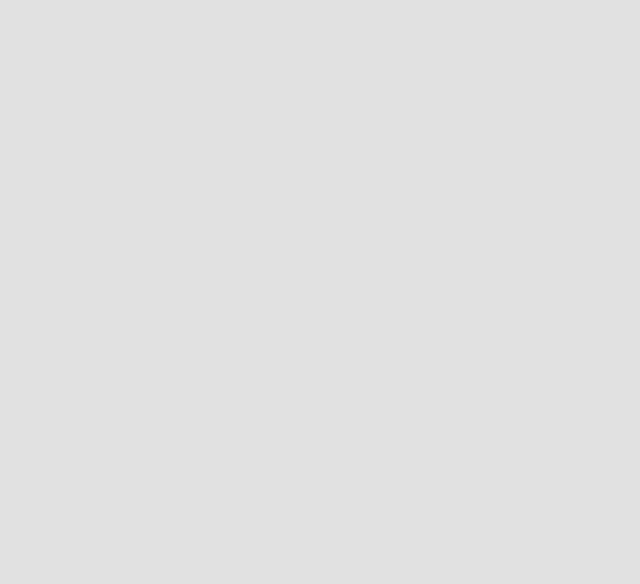
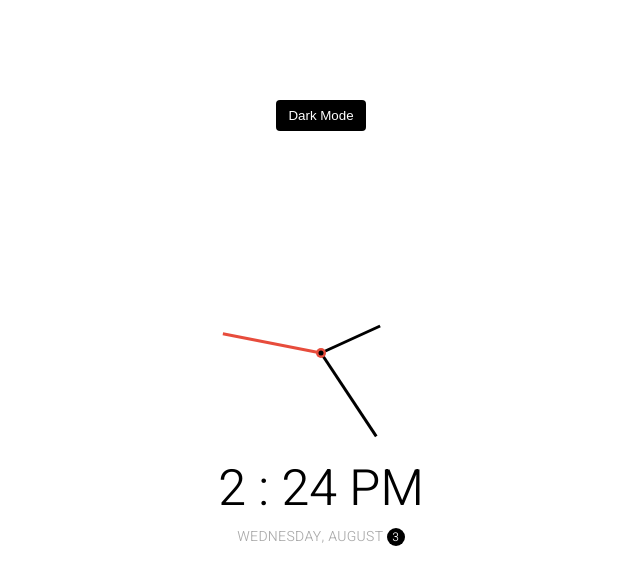
Before and after one commit to aisling-dwyer/50-projects-50-days, a plain HTML site: page day19/index.html in a window 1280 px wide. Shown: the whole page, without its empty margins (319-959 px from the left). Drawn offline with Linux system fonts and the light colour scheme; a web font is replaced by a local one.

Commit message:
day 19 clock functionality with dark/light mode

```diff
--- a/day19/index.html
+++ b/day19/index.html
@@ -5,9 +5,21 @@
     <meta http-equiv="X-UA-Compatible" content="IE=edge">
     <meta name="viewport" content="width=device-width, initial-scale=1.0">
     <link rel="stylesheet" href="style.css">
-    <title>Document</title>
+    <title>Theme Clock</title>
 </head>
 <body>
+    <button class="toggle">Dark Mode</button>
+    <div class="clock-container">
+        <div class="clock">
+            <div class="needle hour"></div>
+            <div class="needle minute"></div>
+            <div class="needle second"></div>
+            <div class="center-point"></div>
+        </div>
+
+        <div class="time"></div>
+        <div class="date"></div>
+    </div>
     <script src="script.js"></script>
 </body>
 </html>
--- a/day19/script.js
+++ b/day19/script.js
@@ -0,0 +1,53 @@
+const hourEl = document.querySelector('.hour')
+const minuteEl = document.querySelector('.minute')
+const secondEl = document.querySelector('.second')
+const timeEl = document.querySelector('.time')
+const dateEl = document.querySelector('.date')
+const toggleEl = document.querySelector('.toggle')
+
+const days = ["Sunday", "Monday", "Tuesday", "Wednesday", "Thursday", "Friday", "Saturday"];
+const months = ["January", "February", "March", "April", "May", "June", "July", "August", "September", "October", "November", "December"];
+
+toggleEl.addEventListener('click', (e) => {
+    const html = document.querySelector('html')
+
+    if(html.classList.contains('dark')){
+        html.classList.remove('dark')
+        e.target.innerHTML = 'Dark Mode'
+    } else {
+        html.classList.add('dark')
+        e.target.innerHTML = 'Light Mode'
+    }
+})
+
+function setTime() {
+    const time = new Date();
+
+    const month = time.getMonth()
+    const date = time.getDate()
+    const day = time.getDay()
+    const hours = time.getHours()
+    const hoursForClock = hours % 12
+    const minutes = time.getMinutes()
+    const seconds = time.getSeconds()
+    const ampm = hours >= 12 ? 'PM' : 'AM'
+
+    hourEl.style.transform = `translate(-50%, -100%) rotate(${scale(hoursForClock, 0, 11, 0, 360)}deg)`
+
+    minuteEl.style.transform = `translate(-50%, -100%) rotate(${scale(minutes, 0, 59, 0, 360)}deg)`
+
+    secondEl.style.transform = `translate(-50%, -100%) rotate(${scale(seconds, 0, 59, 0, 360)}deg)`
+
+    timeEl.innerHTML = `${hoursForClock} : ${ minutes < 10 ? `0${minutes}` : minutes} ${ampm}`
+    dateEl.innerHTML = `${days[day]}, ${months[month]} <span class="circle"> ${date} </date>`
+}
+
+const scale = (num, in_min, in_max, out_min, out_max) => {
+    return (num - in_min) * (out_max - out_min) / (in_max - in_min) + out_min;
+}
+
+
+
+setTime()
+
+setInterval(setTime, 1000)
--- a/day19/style.css
+++ b/day19/style.css
@@ -1,12 +1,30 @@
-@import url('https://fonts.googleapis.com/css2?family=Muli&display=swap');
+@import url('https://fonts.googleapis.com/css?family=Heebo:300&display=swap');
 
 * {
     box-sizing: border-box;
 }
 
+:root {
+    --primary-color: #000;
+    --secondary-color: #fff;
+}
+
+html {
+    transition: all 0.5s ease-in;
+}
+
+html.dark {
+    --primary-color: #fff;
+    --secondary-color: #333;
+}
+
+html.dark {
+    background-color: #111;
+    color: var(--primary-color);
+}
+
 body {
-    background-color: #e1e1e1;
-    font-family: 'Muli', sans-serif;
+    font-family: 'Heebo', sans-serif;
     display: flex;
     align-items: center;
     justify-content: center;
@@ -16,3 +34,106 @@ body {
     margin: 0;
 
 }
+
+.toggle {
+    cursor: pointer;
+    background-color: var(--primary-color);
+    color: var(--secondary-color);
+    border: 0;
+    border-radius: 4px;
+    padding: 8px 12px;
+    position: absolute;
+    top: 100px;
+}
+
+.toggle:focus {
+    outline: none;
+}
+
+.clock-container {
+    display: flex;
+    flex-direction: column;
+    justify-content: space-between;
+    align-items: center;
+}
+
+.clock {
+    position: relative;
+    width: 200px;
+    height: 200px;
+}
+
+.needle {
+    background-color: var(--primary-color);
+    position: absolute;
+    top: 50%;
+    left: 50%;
+    height: 65px;
+    width: 3px;
+    transform-origin: bottom center;
+    transition: all 0.5s ease-in;
+}
+
+.needle.hour {
+    transform: translate(-50%, -100%) rotate(0deg);
+}
+
+.needle.minute {
+    transform: translate(-50%, -100%) rotate(0deg);
+    height: 100px;
+}
+
+.needle.second {
+    transform: translate(-50%, -100%) rotate(0deg);
+    height: 100px;
+    background-color: #e74c3c;
+}
+
+.center-point {
+    background-color: #e74c3c;
+    width: 10px;
+    height: 10px;
+    position: absolute;
+    top: 50%;
+    left: 50%;
+    transform: translate(-50%, -50%);
+    border-radius: 50%;
+}
+
+
+.center-point::after {
+    content: '';
+    background-color: var(--primary-color);
+    width: 5px;
+    height: 5px;
+    position: absolute;
+    top: 50%;
+    left: 50%;
+    transform: translate(-50%, -50%);
+    border-radius: 50%;
+}
+
+.time {
+    font-size: 50px;
+}
+
+.date {
+    color: #aaa;
+    font-size: 14px;
+    letter-spacing: 0.3px;
+    text-transform: uppercase;
+}
+
+.date .circle {
+    background-color: var(--primary-color);
+    color: var(--secondary-color);
+    border-radius: 50%;
+    height: 18px;
+    width: 18px;
+    display: inline-flex;
+    align-items: center;
+    justify-content: center;
+    line-height: 18px;
+    transition: all 0.5s ease-in;
+    font-size: 12px;
+}
```
